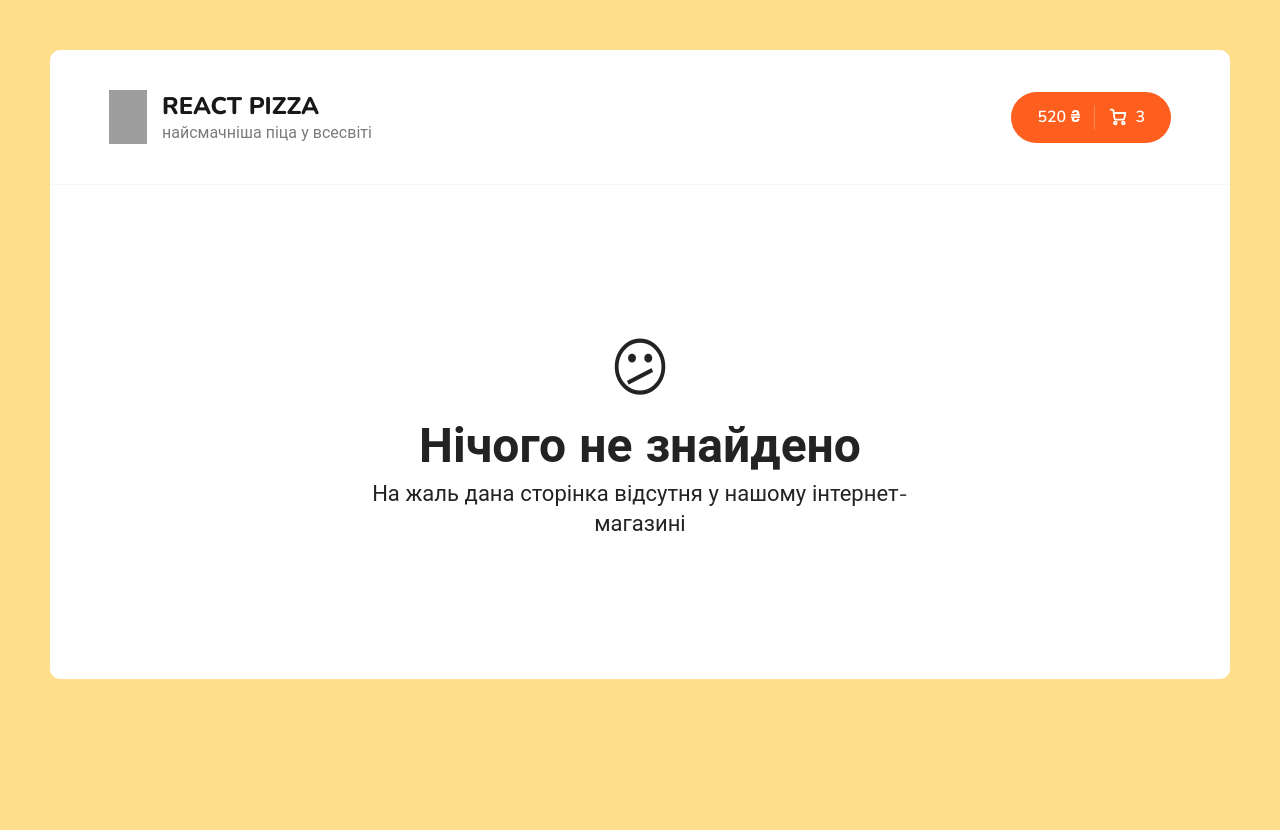
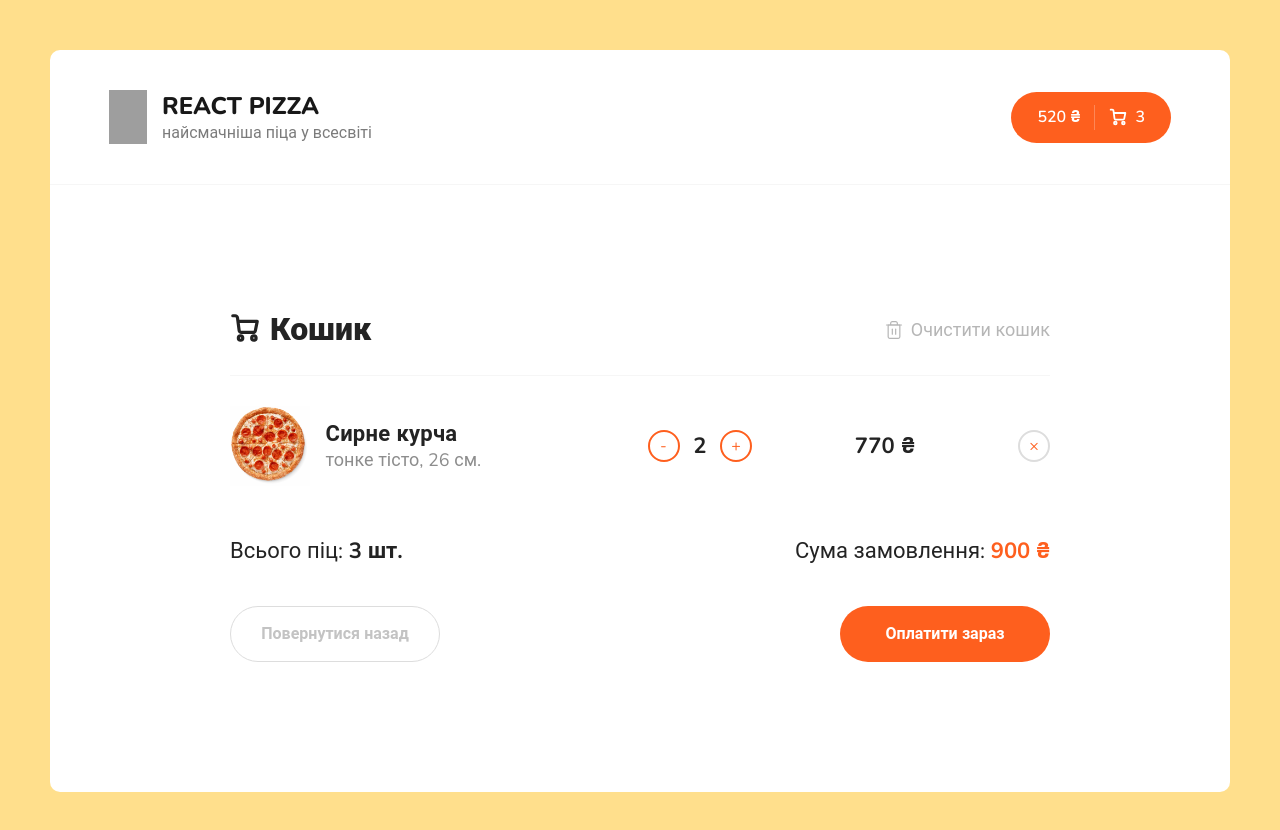
Before and after one commit to v-dzhulai/React-Pizza, a React (Create React App) app: page /cart in a window 1280 px wide. Shown: the top 830 px of the page. Before the commit the page ends 800 px from the top, so only its background shows below. Built offline with nearby package versions, Linux system fonts and the light colour scheme; grey boxes are pictures that could not be loaded.

Commit message:
added cart page

```diff
--- a/src/App.js
+++ b/src/App.js
@@ -3,6 +3,7 @@
 
 import Header from "./components/Header";
 import Home from "./pages/Home";
+import Cart from "./pages/Cart";
 import NotFound from "./pages/NotFound";
 
 import {Route, Routes} from "react-router-dom";
@@ -17,6 +18,7 @@
                     <div className="container">
                         <Routes>
                             <Route path="/" element={<Home/>}/>
+                            <Route path="/cart" element={<Cart/>}/>
                             <Route path="*" element={<NotFound/>}/>
                         </Routes>
                     </div>
--- a/src/components/Header.jsx
+++ b/src/components/Header.jsx
@@ -18,7 +18,7 @@
                 </Link>
 
                 <div className="header__cart">
-                    <a href="/cart.html" className="button button--cart">
+                    <Link to="/cart" className="button button--cart">
                         <span>520 ₴</span>
                         <div className="button__delimiter"></div>
                         <svg
@@ -51,7 +51,7 @@
                             />
                         </svg>
                         <span>3</span>
-                    </a>
+                    </Link>
                 </div>
             </div>
         </div>
--- /dev/null
+++ b/src/pages/Cart.jsx
@@ -0,0 +1,81 @@
+import React from 'react';
+
+const Cart = () => {
+    return (
+        <div className="container container--cart">
+            <div className="cart">
+                <div className="cart__top">
+                    <h2 className="content__title">
+                        <svg width="18" height="18" viewBox="0 0 18 18" fill="none" xmlns="http://www.w3.org/2000/svg">
+                            <path
+                                d="M6.33333 16.3333C7.06971 16.3333 7.66667 15.7364 7.66667 15C7.66667 14.2636 7.06971 13.6667 6.33333 13.6667C5.59695 13.6667 5 14.2636 5 15C5 15.7364 5.59695 16.3333 6.33333 16.3333Z"
+                                stroke="white" strokeWidth="1.8" strokeLinecap="round" strokeLinejoin="round"/>
+                            <path
+                                d="M14.3333 16.3333C15.0697 16.3333 15.6667 15.7364 15.6667 15C15.6667 14.2636 15.0697 13.6667 14.3333 13.6667C13.597 13.6667 13 14.2636 13 15C13 15.7364 13.597 16.3333 14.3333 16.3333Z"
+                                stroke="white" strokeWidth="1.8" strokeLinecap="round" strokeLinejoin="round"/>
+                            <path
+                                d="M4.78002 4.99999H16.3334L15.2134 10.5933C15.1524 10.9003 14.9854 11.176 14.7417 11.3722C14.4979 11.5684 14.1929 11.6727 13.88 11.6667H6.83335C6.50781 11.6694 6.1925 11.553 5.94689 11.3393C5.70128 11.1256 5.54233 10.8295 5.50002 10.5067L4.48669 2.82666C4.44466 2.50615 4.28764 2.21182 4.04482 1.99844C3.80201 1.78505 3.48994 1.66715 3.16669 1.66666H1.66669"
+                                stroke="white" strokeWidth="1.8" strokeLinecap="round" strokeLinejoin="round"/>
+                        </svg>
+                        Кошик
+                    </h2>
+                    <div className="cart__clear">
+                        <svg width="20" height="20" viewBox="0 0 20 20" fill="none" xmlns="http://www.w3.org/2000/svg">
+                            <path d="M2.5 5H4.16667H17.5" stroke="#B6B6B6" strokeWidth="1.2" strokeLinecap="round"
+                                  strokeLinejoin="round"/>
+                            <path
+                                d="M6.66663 5.00001V3.33334C6.66663 2.89131 6.84222 2.46739 7.15478 2.15483C7.46734 1.84227 7.89127 1.66667 8.33329 1.66667H11.6666C12.1087 1.66667 12.5326 1.84227 12.8451 2.15483C13.1577 2.46739 13.3333 2.89131 13.3333 3.33334V5.00001M15.8333 5.00001V16.6667C15.8333 17.1087 15.6577 17.5326 15.3451 17.8452C15.0326 18.1577 14.6087 18.3333 14.1666 18.3333H5.83329C5.39127 18.3333 4.96734 18.1577 4.65478 17.8452C4.34222 17.5326 4.16663 17.1087 4.16663 16.6667V5.00001H15.8333Z"
+                                stroke="#B6B6B6" strokeWidth="1.2" strokeLinecap="round" strokeLinejoin="round"/>
+                            <path d="M8.33337 9.16667V14.1667" stroke="#B6B6B6" strokeWidth="1.2"
+                                  strokeLinecap="round" strokeLinejoin="round"/>
+                            <path d="M11.6666 9.16667V14.1667" stroke="#B6B6B6" strokeWidth="1.2"
+                                  strokeLinecap="round" strokeLinejoin="round"/>
+                        </svg>
+
+                        <span>Очистити кошик</span>
+                    </div>
+                </div>
+
+                <div className="content__items">
+                    <div className="cart__item">
+                        <div className="cart__item-img">
+                            <img className="pizza-block__image" src="./img/1.webp" alt="Pizza"/>
+                        </div>
+                        <div className="cart__item-info">
+                            <h3>Сирне курча</h3>
+                            <p>тонке тісто, 26 см.</p>
+                        </div>
+                        <div className="cart__item-count">
+                            <div className="button button--outline button--circle cart__item-count-minus">-</div>
+                            <b>2</b>
+                            <div className="button button--outline button--circle cart__item-count-plus">+</div>
+                        </div>
+                        <div className="cart__item-price">
+                            <b>770 ₴</b>
+                        </div>
+                        <div className="cart__item-remove">
+                            <div className="button button--outline button--circle">×</div>
+                        </div>
+                    </div>
+                </div>
+
+                <div className="cart__bottom">
+                    <div className="cart__bottom-details">
+                        <span> Всього піц: <b>3 шт.</b> </span>
+                        <span> Сума замовлення: <b>900 ₴</b> </span>
+                    </div>
+                    <div className="cart__bottom-buttons">
+                        <a href="/" className="button button--outline button--add go-back-btn">
+                            <span>Повернутися назад</span>
+                        </a>
+                        <div className="button pay-btn">
+                            <span>Оплатити зараз</span>
+                        </div>
+                    </div>
+                </div>
+            </div>
+        </div>
+    );
+};
+
+export default Cart;
```
